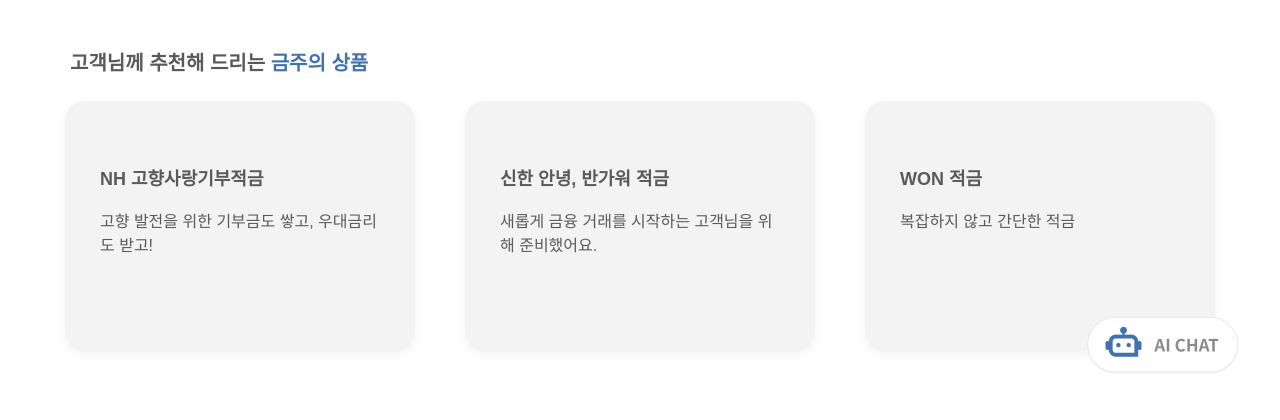
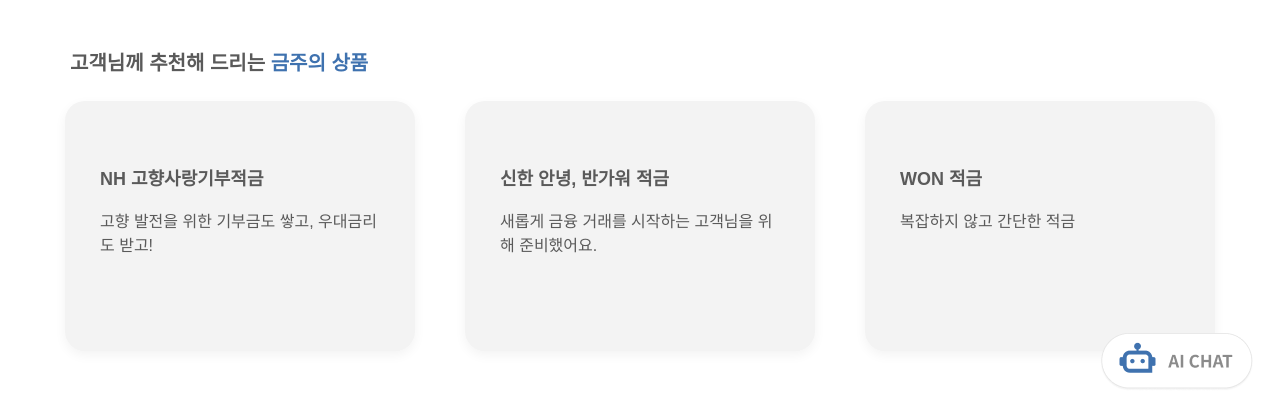
Before and after one commit to 13aek/finbot, a Django app: page / in a window 1280 px wide. Shown: the part 380-800 px from the top of the page. Run offline with Django 5.2, Linux system fonts and the light colour scheme; some web fonts are replaced.

Commit message:
style: 채팅 페이지 이동 버튼 위치 조정

```diff
--- a/products/static/products/css/index.css
+++ b/products/static/products/css/index.css
@@ -229,8 +229,8 @@ body {
 
 .chatbot-btn {
     position: fixed;
-    bottom: 40px;
-    right: 40px;
+    bottom: 3%;
+    right: 2%;
     display: block;
     z-index: 1000;
 }
--- a/products/static/products/css/search.css
+++ b/products/static/products/css/search.css
@@ -229,8 +229,8 @@ body {
 
 .chatbot-btn {
     position: fixed;
-    bottom: 40px;
-    right: 25px;
+    bottom: 3%;
+    right: 2%;
     display: block;
     z-index: 1000;
 }
```
